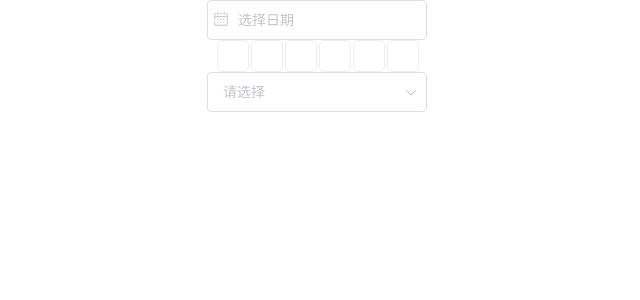
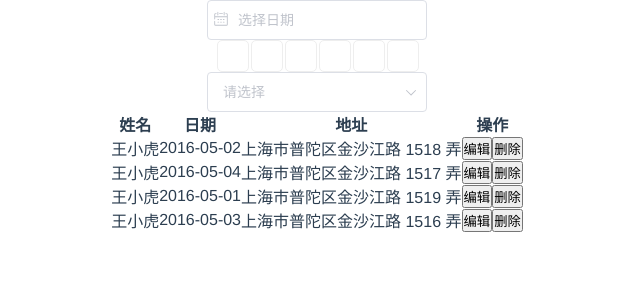
Before and after one commit to li-hong-fu/my-component-library, a Vue app: page / in a window 1280 px wide. Shown: the top 300 px of the page, without its empty margins (323-963 px from the left). Built offline with nearby package versions, Linux system fonts and the light colour scheme.

Commit message:
feat: 一个简易版的table组件

```diff
--- a/src/App.vue
+++ b/src/App.vue
@@ -3,6 +3,18 @@
         <my-date-picker v-model="time" format="yyyy 年 MM 月 dd 日"></my-date-picker>
         <my-verify-input v-model="verifyInput"></my-verify-input>
         <my-cascader v-model="cascader" :options="options"></my-cascader>
+
+        <my-table :data="tableData" style="width: 100%">
+            <my-table-column prop="name" label="姓名"></my-table-column>
+            <my-table-column prop="date" label="日期"></my-table-column>
+            <my-table-column prop="address" label="地址"></my-table-column>
+            <my-table-column prop="opreation" label="操作">
+                <template slot-scope="{ row }">
+                    <button>编辑</button>
+                    <button>删除</button>
+                </template>
+            </my-table-column>
+        </my-table>
     </div>
 </template>
 
@@ -92,6 +104,29 @@ export default {
                         }
                     ]
                 }
+            ],
+
+            tableData: [
+                {
+                    date: '2016-05-02',
+                    name: '王小虎',
+                    address: '上海市普陀区金沙江路 1518 弄'
+                },
+                {
+                    date: '2016-05-04',
+                    name: '王小虎',
+                    address: '上海市普陀区金沙江路 1517 弄'
+                },
+                {
+                    date: '2016-05-01',
+                    name: '王小虎',
+                    address: '上海市普陀区金沙江路 1519 弄'
+                },
+                {
+                    date: '2016-05-03',
+                    name: '王小虎',
+                    address: '上海市普陀区金沙江路 1516 弄'
+                }
             ]
         };
     },
--- a/src/components/index.js
+++ b/src/components/index.js
@@ -1,9 +1,12 @@
 import DatePicker from "./date-picker/index.js";
 import VerifyInput from "./verify-input/index.js";
 import Cascader from './cascader/index.js';
+import Table from './table/index.js';
+import TableColumn from './table-column/index';
 
 const components = [
-    DatePicker, VerifyInput, Cascader
+    DatePicker, VerifyInput, Cascader,
+    Table, TableColumn
 ];
 
 const install = function (Vue) {
@@ -16,5 +19,7 @@ export default {
     install,
     DatePicker,
     VerifyInput,
-    Cascader
+    Cascader,
+    Table,
+    TableColumn
 };
--- /dev/null
+++ b/src/components/table-column/index.js
@@ -0,0 +1,7 @@
+import MyTableColumn from '../table/src/table-column.vue';
+
+MyTableColumn.install = function install(Vue) {
+    Vue.component(MyTableColumn.name, MyTableColumn);
+};
+
+export default MyTableColumn;
--- /dev/null
+++ b/src/components/table/index.js
@@ -0,0 +1,11 @@
+// 渲染表格是先挂载my-table-column组件，再挂载my-table组件。
+// 每次创建my-table-column组件时，需要将表头信息全部保存下来，并创建一个渲染表格每一项数据的方法，若表头函数插槽内容存在，将数据通过作用域插槽传递到外层
+// 最后在my-table组件，渲染table表格
+
+import MyTable from './src/table.vue';
+
+MyTable.install = function install(Vue) {
+    Vue.component(MyTable.name, MyTable);
+};
+
+export default MyTable;
--- /dev/null
+++ b/src/components/table/src/store/index.js
@@ -0,0 +1,10 @@
+import Vue from "vue";
+
+// 非常粗暴的用一个Vue实例，储存表头信息在全局中
+const data = {
+    columns: []
+};
+
+const store = new Vue({ data: data });
+
+export { store };
--- /dev/null
+++ b/src/components/table/src/table-column.vue
@@ -0,0 +1,35 @@
+<script>
+import { store } from './store';
+
+export default {
+    name: 'MyTableColumn',
+    props: ['prop', 'label'],
+    created() {
+        let item = {
+            prop: this.prop,
+            label: this.label
+        };
+
+        item.renderCell = (data) => {
+            let children = null;
+            // 表头是否有默认插槽内容
+            if (this.$scopedSlots.default) {
+                // 含有内容，使用作用域插槽方式，将每一行的数据传到外面
+                // 等效于<slot :row="data.row"></slot>
+                children = this.$scopedSlots.default(data);
+            } else {
+                // 根据表头的属性，数组某一项的键对应的值
+                const { row, column } = data;
+
+                children = row[column.prop];
+            }
+            return <div>{children}</div>;
+        };
+        store.columns.push(item);
+    },
+
+    render(h) {
+        return h('div', this.$slots.default);
+    }
+};
+</script>
--- /dev/null
+++ b/src/components/table/src/table.vue
@@ -0,0 +1,68 @@
+<script>
+import { store } from './store';
+
+export default {
+    name: 'MyTable',
+    props: {
+        data: {
+            type: Array,
+            default: () => []
+        }
+    },
+    created() {
+        store.columns.length = 0;
+    },
+    render() {
+        return (
+            <div>
+                {/* my-table-column默认插槽的内容，默认隐藏掉不显示 */}
+                <div style={{ display: 'none' }}>{this.$slots.default}</div>
+                <table cellspacing="0" cellpadding="0">
+                    {/* 表头的渲染,遍历存储表头的数组渲染 */}
+                    <thead>
+                        <tr>
+                            {store.columns.map((item) => (
+                                <th>{item.label}</th>
+                            ))}
+                        </tr>
+                    </thead>
+
+                    {/* 表格内容渲染,
+                        1.首选遍历传入的data数据源,
+                        2.再根据表头中存储的方法，渲染每一个td的内容
+                        3.如果表头中插槽有定义，就渲染插槽的内容
+                    */}
+                    <tbody>
+                        {/*this.data.length > 0
+                            ? this.data.map((item) => (
+                                <tr>
+                                    {store.columns.map((column) => {
+                                        const columnData = { ...column };
+                                        const data = {
+                                            column: columnData,
+                                            row: item
+                                        };
+                                        return <td>{column.renderCell(data)}</td>;
+                                    })}
+                                </tr>
+                            ))
+                            : '暂无列表信息'*/}
+                        {this.data.map((item) => (
+                            <tr>
+                                {store.columns.map((column) => {
+                                    const columnData = { ...column };
+                                    const data = {
+                                        column: columnData,
+                                        row: item
+                                    };
+                                    return <td>{column.renderCell(data)}</td>;
+                                })}
+                            </tr>
+                        ))}
+                    </tbody>
+                </table>
+            </div>
+        );
+    }
+};
+</script>
```
Also changed, not shown: babel.config.js (+4 -4 lines).
